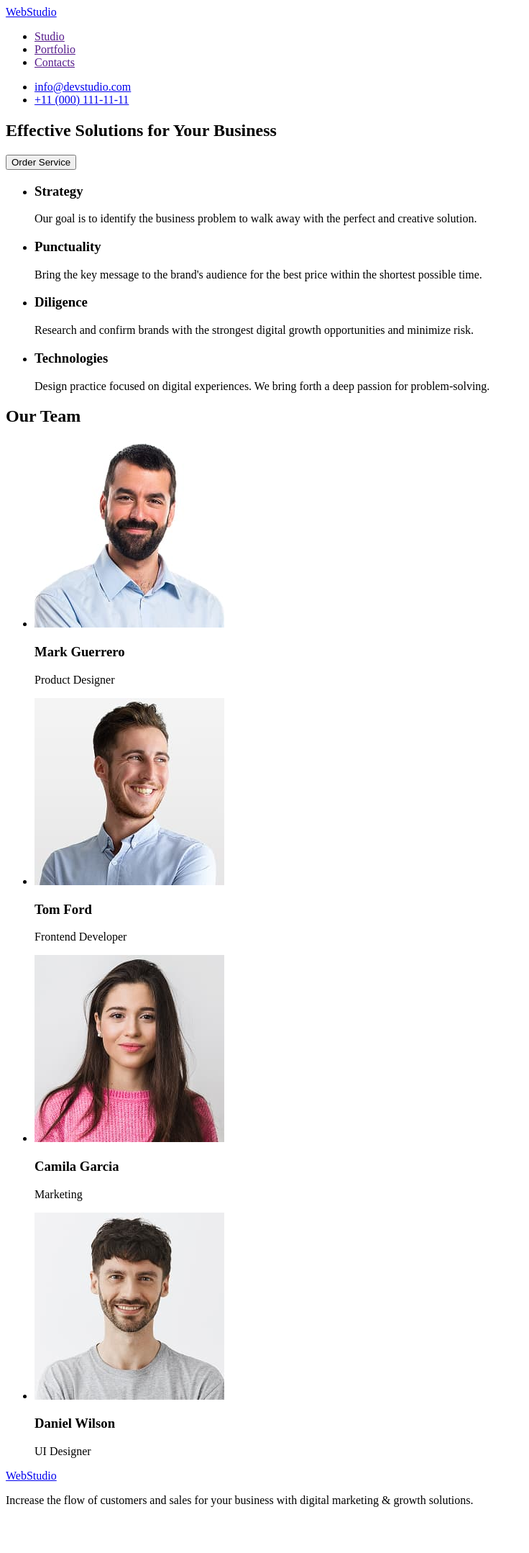
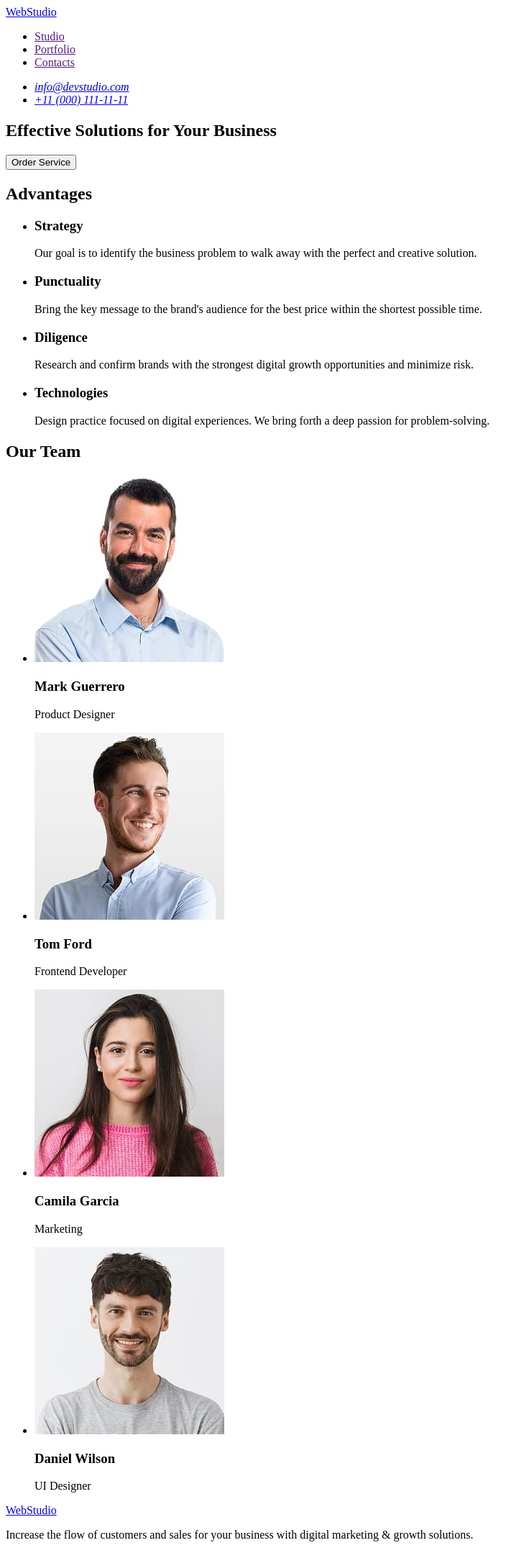
Before and after one commit to Darymee/goit-markup-hw-01, a plain HTML site: page index.html in a window 1280 px wide. Shown: the whole page at 72% size, without its empty margins (0-736 px from the left). Before the commit the page ends 2110 px from the top, so only its background shows below. Drawn offline with Linux system fonts and the light colour scheme.

Commit message:
Update index.html

```diff
--- a/index.html
+++ b/index.html
@@ -8,22 +8,25 @@
   <body>
     <!-- header -->
     <header>
-      <a href="/"><span>Web</span>Studio</a>
       <nav>
+        <a href="./index.html">WebStudio</a>
         <ul>
           <li><a href="">Studio</a></li>
           <li><a href="">Portfolio</a></li>
           <li><a href="">Contacts</a></li>
         </ul>
       </nav>
+
+      <address>
         <ul>
           <li>
-          <a href="mailto:info@devstudio.com">info@devstudio.com</a>
+            <a href="”mailto:info@devstudio.com”">info@devstudio.com</a>
           </li>
           <li>
             <a href="tel:+110001111111">+11 (000) 111-11-11</a>
           </li>
         </ul>
+      </address>
     </header>
 
     <main>
@@ -35,6 +38,7 @@
 
       <!-- section advantages -->
       <section>
+        <h2>Advantages</h2>
         <ul>
           <li>
             <h3>Strategy</h3>
@@ -97,7 +101,7 @@
 
     <!-- footer -->
     <footer>
-      <a href="/"><span>Web</span>Studio</a>
+      <a href="/">WebStudio</a>
       <p>
         Increase the flow of customers and sales for your business with digital marketing & growth
         solutions.
```
Lines whose indentation alone changed are shown as unchanged.
